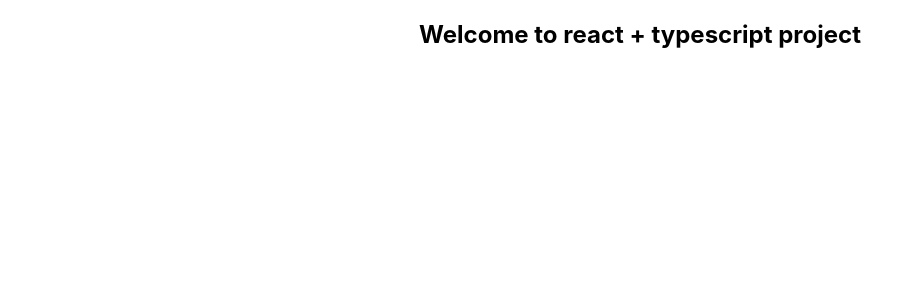
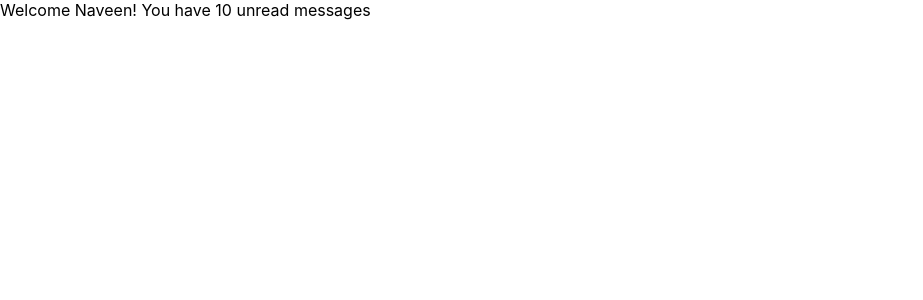
Before and after one commit to naveenkumardev65/react_typescript, a React (Create React App) app: page / in a window 1280 px wide. Shown: the top 300 px of the page, without its empty margins (0-923 px from the left). Built offline with nearby package versions, Linux system fonts and the light colour scheme.

Commit message:
Typing Props

```diff
--- a/src/App.tsx
+++ b/src/App.tsx
@@ -1,10 +1,9 @@
-import React from 'react';
-import './App.css';
+import Greet from './components/Greet';
 
 function App() {
   return (
     <div className="App">
-      <h2>Welcome to react + typescript project</h2>
+      <Greet name='Naveen'/>
     </div>
   );
 }
--- /dev/null
+++ b/src/components/Greet.tsx
@@ -0,0 +1,10 @@
+
+type GreetProps = {
+    name: string
+}
+
+function Greet(props: GreetProps) {
+  return <div>Welcome {props.name}! You have 10 unread messages</div>;
+}
+
+export default Greet;
```
